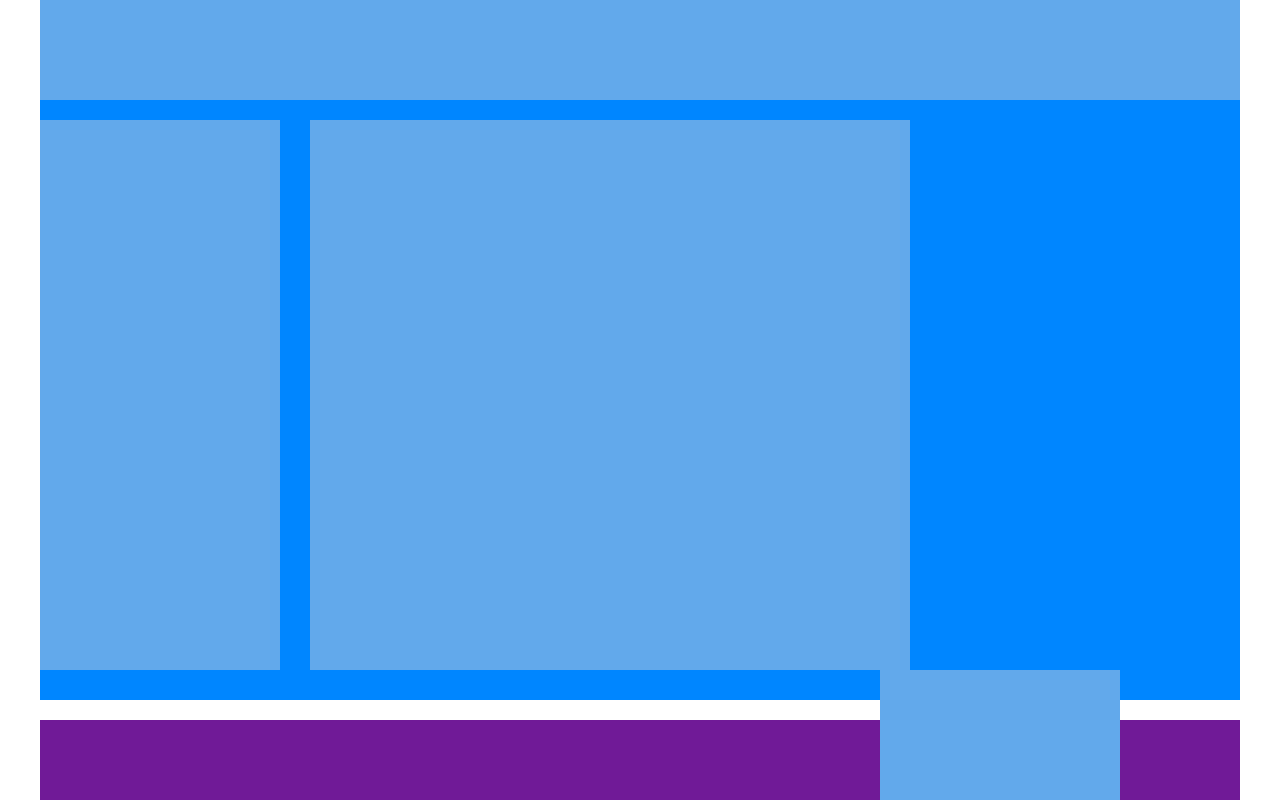
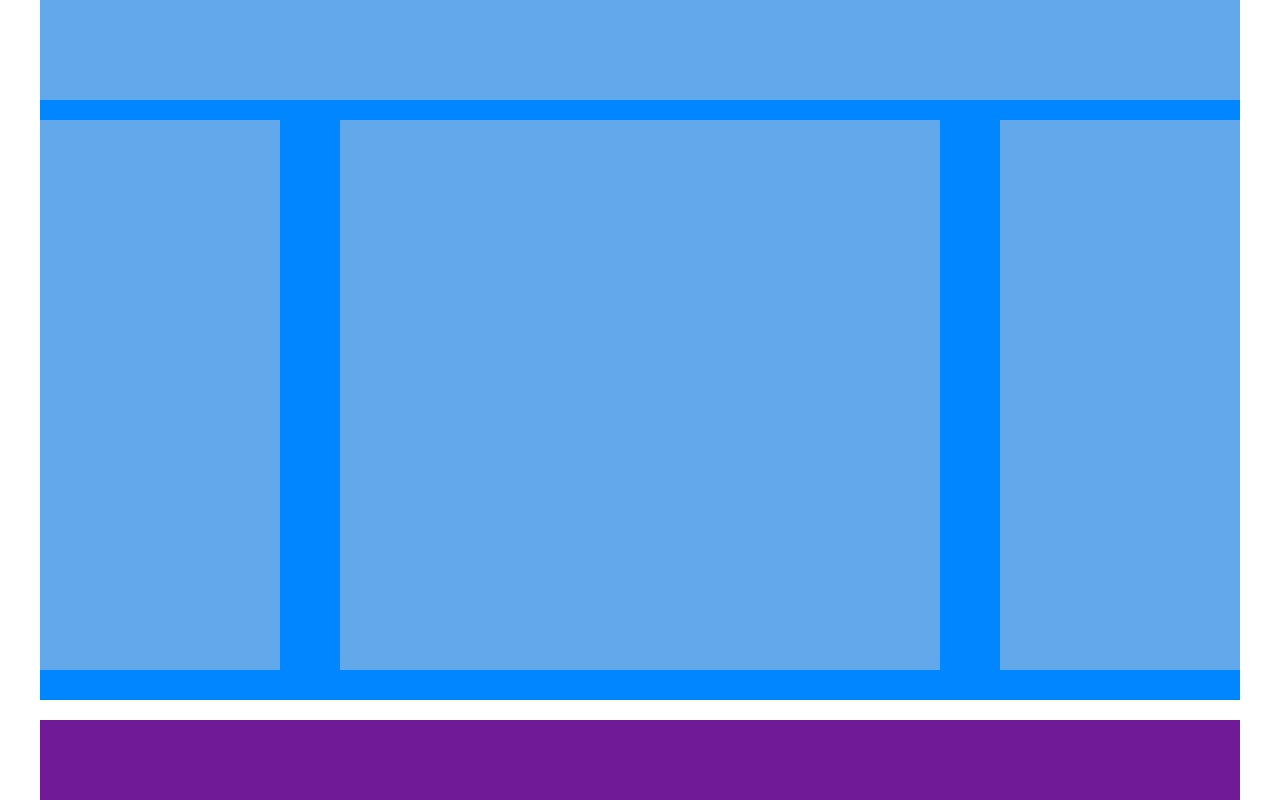
Before and after one commit to gurdeepsingh2000/htmlcss-struttura-wp, a plain HTML site: page index.html in a window 1280 px wide. Shown: the part 660-1460 px from the top of the page. Drawn offline with Linux system fonts and the light colour scheme.

Commit message:
LAYOUT CSS

```diff
--- a/css/style.css
+++ b/css/style.css
@@ -54,14 +54,14 @@ footer{
     background: #62a9eb;
     height: 550px;
     width: 20%;
-    margin-right: 15px;
+    margin-right: 10px;
 }
 
 .box-dx{
     background: #62a9eb;
     height: 550px;
     width: 20%;
-    margin-left: 70%;
+    margin-left: 710px;
 }
 
 
@@ -69,5 +69,14 @@ footer{
     background: #62a9eb;
     height: 550px;
     width: 50%;
+    margin-left: 10px;
+}
+
+.boxcenter{
+    background-color: #62a9eb;
+    height: 550px;
+    width: 600px;
+    margin-right: 15px;
     margin-left: 15px;
+    margin: 0 auto;
 }
--- a/index.html
+++ b/index.html
@@ -16,8 +16,8 @@
 <article class="contenitore secondario">
     <nav class="box-up"></nav>
      <div class="fl box-sx"></div>
-     <div class="fl box-c"></div>
     <div class="fl box-dx"></div>
+    <div class="boxcenter"></div>
 </article>
 
 <div>
```
